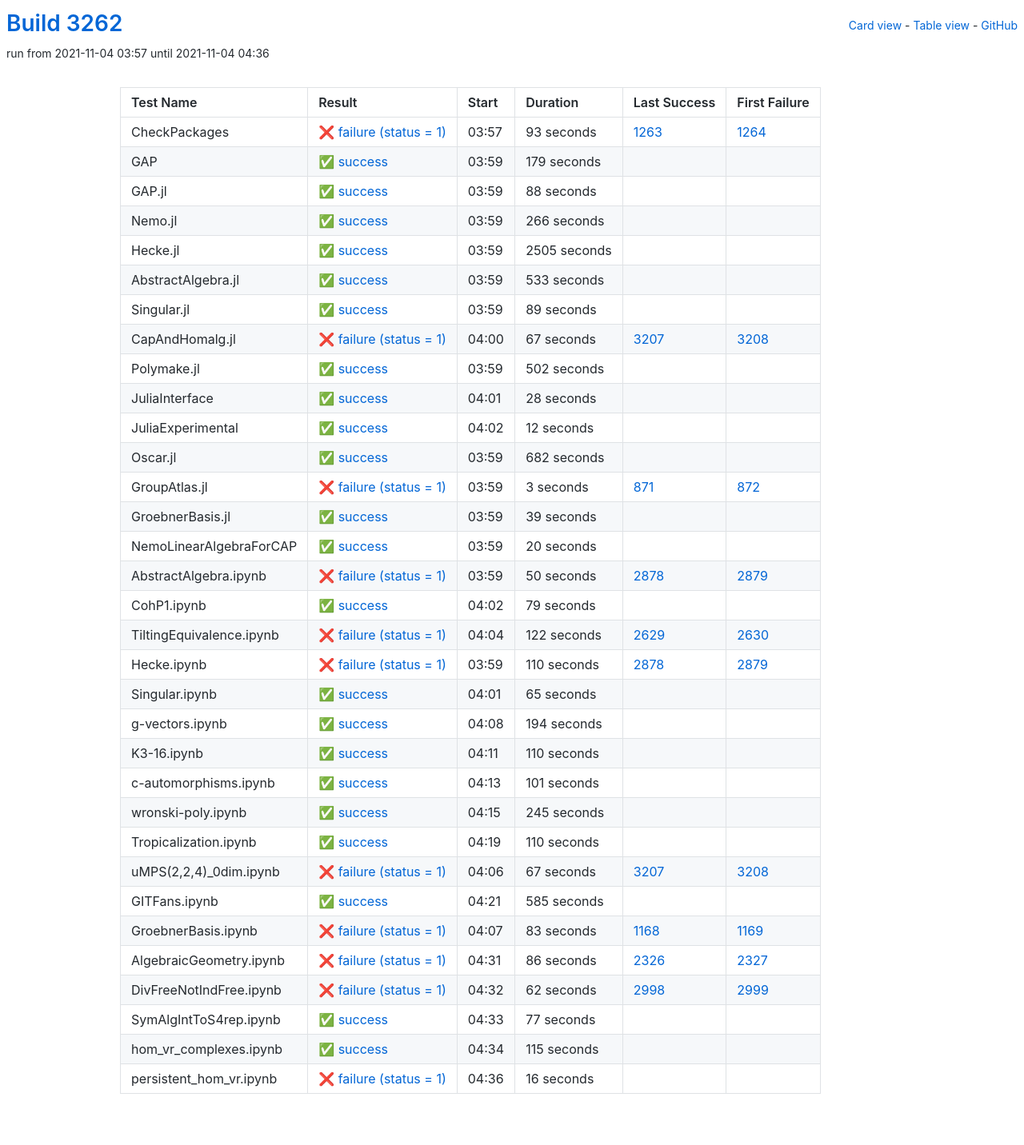
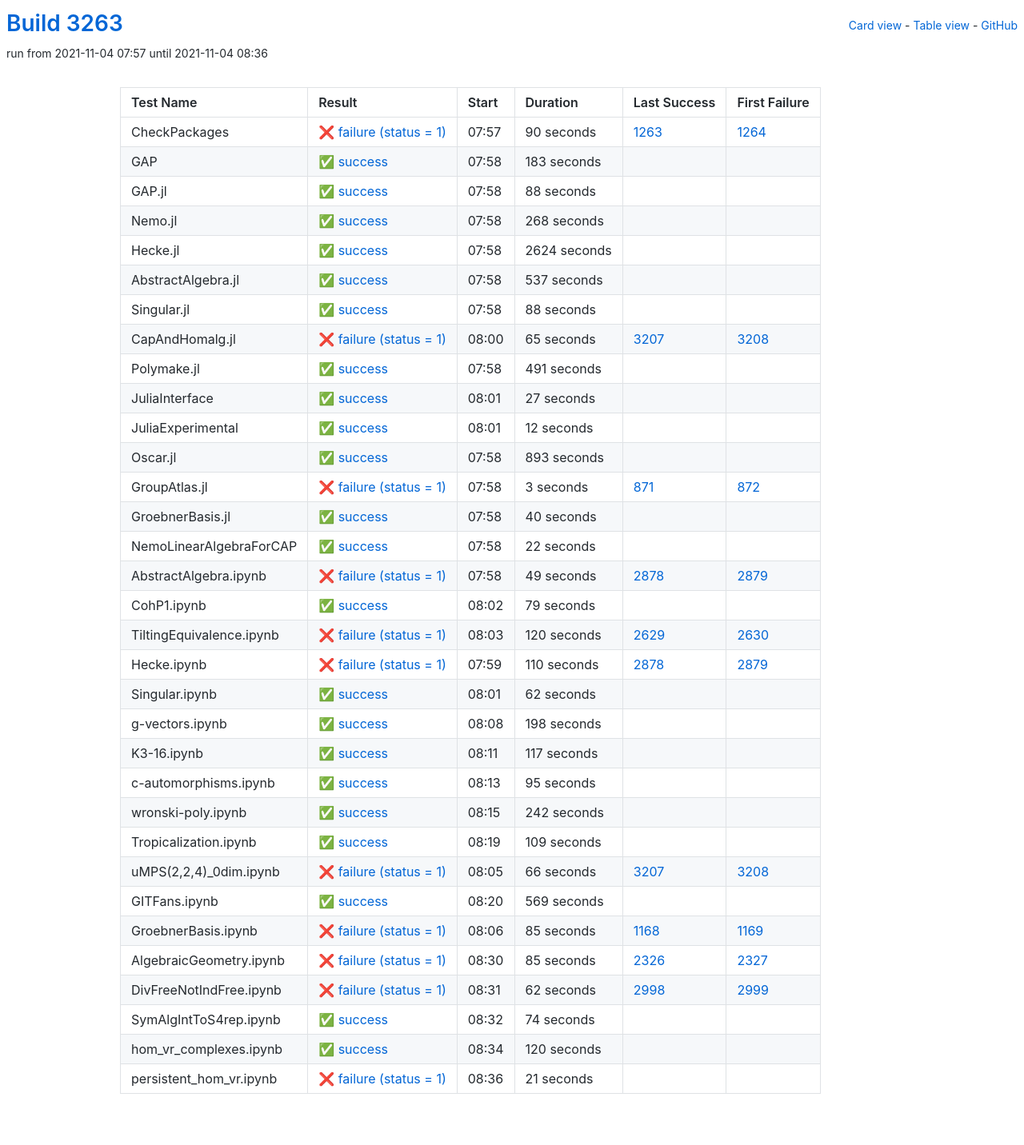
Before and after one commit to oscar-system/oscar-ci-status-stable, a Jekyll site: the page built from table.html, in a window 1280 px wide. Shown: the whole page at 80% size. Built offline with Jekyll 4.4.1, drawn with Linux system fonts in a browser that asks for light colours.

Commit message:
Build #3263

```diff
--- a/_data/ci.yml
+++ b/_data/ci.yml
@@ -1,6 +1,6 @@
 ---
-build: 3262
-build_url: https://oscarci.mathematik.uni-kl.de/job/oscar-stable/3262/
+build: 3263
+build_url: https://oscarci.mathematik.uni-kl.de/job/oscar-stable/3263/
 job: oscar-stable
 organization: oscar-system
 repo: oscar-ci-status-stable
@@ -8,32 +8,32 @@ repourl: https://github.com/oscar-system/oscar-ci-status-stable
 tests:
 - name: CheckPackages
   id: checkpackages
-  log: https://oscarci.mathematik.uni-kl.de/job/oscar-stable/3262/artifact/logs/build-3262/CheckPackages.log
-  start: 2021-11-04 03:57
+  log: https://oscarci.mathematik.uni-kl.de/job/oscar-stable/3263/artifact/logs/build-3263/CheckPackages.log
+  start: 2021-11-04 07:57
   success: false
   exitcode: 1
   status: failure
-  duration: 93
+  duration: 90
   last_success: 1263
   last_success_url: https://oscarci.mathematik.uni-kl.de/job/oscar-stable/1263/
   first_failure: 1264
   first_failure_url: https://oscarci.mathematik.uni-kl.de/job/oscar-stable/1264/
 - name: GAP
   id: gap
-  log: https://oscarci.mathematik.uni-kl.de/job/oscar-stable/3262/artifact/logs/build-3262/GAP.log
-  start: 2021-11-04 03:59
+  log: https://oscarci.mathematik.uni-kl.de/job/oscar-stable/3263/artifact/logs/build-3263/GAP.log
+  start: 2021-11-04 07:58
   success: true
   exitcode: 0
   status: success
-  duration: 179
+  duration: 183
   last_success: false
   last_success_url:
   first_failure: false
   first_failure_url:
 - name: GAP.jl
   id: gap-jl
-  log: https://oscarci.mathematik.uni-kl.de/job/oscar-stable/3262/artifact/logs/build-3262/GAP.jl.log
-  start: 2021-11-04 03:59
+  log: https://oscarci.mathematik.uni-kl.de/job/oscar-stable/3263/artifact/logs/build-3263/GAP.jl.log
+  start: 2021-11-04 07:58
   success: true
   exitcode: 0
   status: success
@@ -44,92 +44,92 @@ tests:
   first_failure_url:
 - name: Nemo.jl
   id: nemo-jl
-  log: https://oscarci.mathematik.uni-kl.de/job/oscar-stable/3262/artifact/logs/build-3262/Nemo.jl.log
-  start: 2021-11-04 03:59
+  log: https://oscarci.mathematik.uni-kl.de/job/oscar-stable/3263/artifact/logs/build-3263/Nemo.jl.log
+  start: 2021-11-04 07:58
   success: true
   exitcode: 0
   status: success
-  duration: 266
+  duration: 268
   last_success: false
   last_success_url:
   first_failure: false
   first_failure_url:
 - name: Hecke.jl
   id: hecke-jl
-  log: https://oscarci.mathematik.uni-kl.de/job/oscar-stable/3262/artifact/logs/build-3262/Hecke.jl.log
-  start: 2021-11-04 03:59
+  log: https://oscarci.mathematik.uni-kl.de/job/oscar-stable/3263/artifact/logs/build-3263/Hecke.jl.log
+  start: 2021-11-04 07:58
   success: true
   exitcode: 0
   status: success
-  duration: 2505
+  duration: 2624
   last_success: false
   last_success_url:
   first_failure: false
   first_failure_url:
 - name: AbstractAlgebra.jl
   id: abstractalgebra-jl
-  log: https://oscarci.mathematik.uni-kl.de/job/oscar-stable/3262/artifact/logs/build-3262/AbstractAlgebra.jl.log
-  start: 2021-11-04 03:59
+  log: https://oscarci.mathematik.uni-kl.de/job/oscar-stable/3263/artifact/logs/build-3263/AbstractAlgebra.jl.log
+  start: 2021-11-04 07:58
   success: true
   exitcode: 0
   status: success
-  duration: 533
+  duration: 537
   last_success: false
   last_success_url:
   first_failure: false
   first_failure_url:
 - name: Singular.jl
   id: singular-jl
-  log: https://oscarci.mathematik.uni-kl.de/job/oscar-stable/3262/artifact/logs/build-3262/Singular.jl.log
-  start: 2021-11-04 03:59
+  log: https://oscarci.mathematik.uni-kl.de/job/oscar-stable/3263/artifact/logs/build-3263/Singular.jl.log
+  start: 2021-11-04 07:58
   success: true
   exitcode: 0
   status: success
-  duration: 89
+  duration: 88
   last_success: false
   last_success_url:
   first_failure: false
   first_failure_url:
 - name: CapAndHomalg.jl
   id: capandhomalg-jl
-  log: https://oscarci.mathematik.uni-kl.de/job/oscar-stable/3262/artifact/logs/build-3262/CapAndHomalg.jl.log
-  start: 2021-11-04 04:00
+  log: https://oscarci.mathematik.uni-kl.de/job/oscar-stable/3263/artifact/logs/build-3263/CapAndHomalg.jl.log
+  start: 2021-11-04 08:00
   success: false
   exitcode: 1
   status: failure
-  duration: 67
+  duration: 65
   last_success: 3207
   last_success_url: https://oscarci.mathematik.uni-kl.de/job/oscar-stable/3207/
   first_failure: 3208
   first_failure_url: https://oscarci.mathematik.uni-kl.de/job/oscar-stable/3208/
 - name: Polymake.jl
   id: polymake-jl
-  log: https://oscarci.mathematik.uni-kl.de/job/oscar-stable/3262/artifact/logs/build-3262/Polymake.jl.log
-  start: 2021-11-04 03:59
+  log: https://oscarci.mathematik.uni-kl.de/job/oscar-stable/3263/artifact/logs/build-3263/Polymake.jl.log
+  start: 2021-11-04 07:58
   success: true
   exitcode: 0
   status: success
-  duration: 502
+  duration: 491
   last_success: false
   last_success_url:
   first_failure: false
   first_failure_url:
 - name: JuliaInterface
   id: juliainterface
-  log: https://oscarci.mathematik.uni-kl.de/job/oscar-stable/3262/artifact/logs/build-3262/JuliaInterface.log
-  start: 2021-11-04 04:01
+  log: https://oscarci.mathematik.uni-kl.de/job/oscar-stable/3263/artifact/logs/build-3263/JuliaInterface.log
+  start: 2021-11-04 08:01
   success: true
   exitcode: 0
   status: success
-  duration: 28
+  duration: 27
   last_success: false
   last_success_url:
   first_failure: false
   first_failure_url:
 - name: JuliaExperimental
   id: juliaexperimental
-  log: https://oscarci.mathematik.uni-kl.de/job/oscar-stable/3262/artifact/logs/build-3262/JuliaExperimental.log
-  start: 2021-11-04 04:02
+  log: https://oscarci.mathematik.uni-kl.de/job/oscar-stable/3263/artifact/logs/build-3263/JuliaExperimental.log
+  start: 2021-11-04 08:01
   success: true
   exitcode: 0
   status: success
@@ -140,20 +140,20 @@ tests:
   first_failure_url:
 - name: Oscar.jl
   id: oscar-jl
-  log: https://oscarci.mathematik.uni-kl.de/job/oscar-stable/3262/artifact/logs/build-3262/Oscar.jl.log
-  start: 2021-11-04 03:59
+  log: https://oscarci.mathematik.uni-kl.de/job/oscar-stable/3263/artifact/logs/build-3263/Oscar.jl.log
+  start: 2021-11-04 07:58
   success: true
   exitcode: 0
   status: success
-  duration: 682
+  duration: 893
   last_success: false
   last_success_url:
   first_failure: false
   first_failure_url:
 - name: GroupAtlas.jl
   id: groupatlas-jl
-  log: https://oscarci.mathematik.uni-kl.de/job/oscar-stable/3262/artifact/logs/build-3262/GroupAtlas.jl.log
-  start: 2021-11-04 03:59
+  log: https://oscarci.mathematik.uni-kl.de/job/oscar-stable/3263/artifact/logs/build-3263/GroupAtlas.jl.log
+  start: 2021-11-04 07:58
   success: false
   exitcode: 1
   status: failure
@@ -164,44 +164,44 @@ tests:
   first_failure_url: https://oscarci.mathematik.uni-kl.de/job/oscar-stable/872/
 - name: GroebnerBasis.jl
   id: groebnerbasis-jl
-  log: https://oscarci.mathematik.uni-kl.de/job/oscar-stable/3262/artifact/logs/build-3262/GroebnerBasis.jl.log
-  start: 2021-11-04 03:59
+  log: https://oscarci.mathematik.uni-kl.de/job/oscar-stable/3263/artifact/logs/build-3263/GroebnerBasis.jl.log
+  start: 2021-11-04 07:58
   success: true
   exitcode: 0
   status: success
-  duration: 39
+  duration: 40
   last_success: false
   last_success_url:
   first_failure: false
   first_failure_url:
 - name: NemoLinearAlgebraForCAP
   id: nemolinearalgebraforcap
-  log: https://oscarci.mathematik.uni-kl.de/job/oscar-stable/3262/artifact/logs/build-3262/NemoLinearAlgebraForCAP.log
-  start: 2021-11-04 03:59
+  log: https://oscarci.mathematik.uni-kl.de/job/oscar-stable/3263/artifact/logs/build-3263/NemoLinearAlgebraForCAP.log
+  start: 2021-11-04 07:58
   success: true
   exitcode: 0
   status: success
-  duration: 20
+  duration: 22
   last_success: false
   last_success_url:
   first_failure: false
   first_failure_url:
 - name: AbstractAlgebra.ipynb
   id: abstractalgebra-ipynb
-  log: https://oscarci.mathematik.uni-kl.de/job/oscar-stable/3262/artifact/logs/build-3262/AbstractAlgebra.ipynb.log
-  start: 2021-11-04 03:59
+  log: https://oscarci.mathematik.uni-kl.de/job/oscar-stable/3263/artifact/logs/build-3263/AbstractAlgebra.ipynb.log
+  start: 2021-11-04 07:58
   success: false
   exitcode: 1
   status: failure
-  duration: 50
+  duration: 49
   last_success: 2878
   last_success_url: https://oscarci.mathematik.uni-kl.de/job/oscar-stable/2878/
   first_failure: 2879
   first_failure_url: https://oscarci.mathematik.uni-kl.de/job/oscar-stable/2879/
 - name: CohP1.ipynb
   id: cohp1-ipynb
-  log: https://oscarci.mathematik.uni-kl.de/job/oscar-stable/3262/artifact/logs/build-3262/CohP1.ipynb.log
-  start: 2021-11-04 04:02
+  log: https://oscarci.mathematik.uni-kl.de/job/oscar-stable/3263/artifact/logs/build-3263/CohP1.ipynb.log
+  start: 2021-11-04 08:02
   success: true
   exitcode: 0
   status: success
@@ -212,20 +212,20 @@ tests:
   first_failure_url:
 - name: TiltingEquivalence.ipynb
   id: tiltingequivalence-ipynb
-  log: https://oscarci.mathematik.uni-kl.de/job/oscar-stable/3262/artifact/logs/build-3262/TiltingEquivalence.ipynb.log
-  start: 2021-11-04 04:04
+  log: https://oscarci.mathematik.uni-kl.de/job/oscar-stable/3263/artifact/logs/build-3263/TiltingEquivalence.ipynb.log
+  start: 2021-11-04 08:03
   success: false
   exitcode: 1
   status: failure
-  duration: 122
+  duration: 120
   last_success: 2629
   last_success_url: https://oscarci.mathematik.uni-kl.de/job/oscar-stable/2629/
   first_failure: 2630
   first_failure_url: https://oscarci.mathematik.uni-kl.de/job/oscar-stable/2630/
 - name: Hecke.ipynb
   id: hecke-ipynb
-  log: https://oscarci.mathematik.uni-kl.de/job/oscar-stable/3262/artifact/logs/build-3262/Hecke.ipynb.log
-  start: 2021-11-04 03:59
+  log: https://oscarci.mathematik.uni-kl.de/job/oscar-stable/3263/artifact/logs/build-3263/Hecke.ipynb.log
+  start: 2021-11-04 07:59
   success: false
   exitcode: 1
   status: failure
@@ -236,128 +236,128 @@ tests:
   first_failure_url: https://oscarci.mathematik.uni-kl.de/job/oscar-stable/2879/
 - name: Singular.ipynb
   id: singular-ipynb
-  log: https://oscarci.mathematik.uni-kl.de/job/oscar-stable/3262/artifact/logs/build-3262/Singular.ipynb.log
-  start: 2021-11-04 04:01
+  log: https://oscarci.mathematik.uni-kl.de/job/oscar-stable/3263/artifact/logs/build-3263/Singular.ipynb.log
+  start: 2021-11-04 08:01
   success: true
   exitcode: 0
   status: success
-  duration: 65
+  duration: 62
   last_success: false
   last_success_url:
   first_failure: false
   first_failure_url:
 - name: g-vectors.ipynb
   id: g-vectors-ipynb
-  log: https://oscarci.mathematik.uni-kl.de/job/oscar-stable/3262/artifact/logs/build-3262/g-vectors.ipynb.log
-  start: 2021-11-04 04:08
+  log: https://oscarci.mathematik.uni-kl.de/job/oscar-stable/3263/artifact/logs/build-3263/g-vectors.ipynb.log
+  start: 2021-11-04 08:08
   success: true
   exitcode: 0
   status: success
-  duration: 194
+  duration: 198
   last_success: false
   last_success_url:
   first_failure: false
   first_failure_url:
 - name: K3-16.ipynb
   id: k3-16-ipynb
-  log: https://oscarci.mathematik.uni-kl.de/job/oscar-stable/3262/artifact/logs/build-3262/K3-16.ipynb.log
-  start: 2021-11-04 04:11
+  log: https://oscarci.mathematik.uni-kl.de/job/oscar-stable/3263/artifact/logs/build-3263/K3-16.ipynb.log
+  start: 2021-11-04 08:11
   success: true
   exitcode: 0
   status: success
-  duration: 110
+  duration: 117
   last_success: false
   last_success_url:
   first_failure: false
   first_failure_url:
 - name: c-automorphisms.ipynb
   id: c-automorphisms-ipynb
-  log: https://oscarci.mathematik.uni-kl.de/job/oscar-stable/3262/artifact/logs/build-3262/c-automorphisms.ipynb.log
-  start: 2021-11-04 04:13
+  log: https://oscarci.mathematik.uni-kl.de/job/oscar-stable/3263/artifact/logs/build-3263/c-automorphisms.ipynb.log
+  start: 2021-11-04 08:13
   success: true
   exitcode: 0
   status: success
-  duration: 101
+  duration: 95
   last_success: false
   last_success_url:
   first_failure: false
   first_failure_url:
 - name: wronski-poly.ipynb
   id: wronski-poly-ipynb
-  log: https://oscarci.mathematik.uni-kl.de/job/oscar-stable/3262/artifact/logs/build-3262/wronski-poly.ipynb.log
-  start: 2021-11-04 04:15
+  log: https://oscarci.mathematik.uni-kl.de/job/oscar-stable/3263/artifact/logs/build-3263/wronski-poly.ipynb.log
+  start: 2021-11-04 08:15
   success: true
   exitcode: 0
   status: success
-  duration: 245
+  duration: 242
   last_success: false
   last_success_url:
   first_failure: false
   first_failure_url:
 - name: Tropicalization.ipynb
   id: tropicalization-ipynb
-  log: https://oscarci.mathematik.uni-kl.de/job/oscar-stable/3262/artifact/logs/build-3262/Tropicalization.ipynb.log
-  start: 2021-11-04 04:19
+  log: https://oscarci.mathematik.uni-kl.de/job/oscar-stable/3263/artifact/logs/build-3263/Tropicalization.ipynb.log
+  start: 2021-11-04 08:19
   success: true
   exitcode: 0
   status: success
-  duration: 110
+  duration: 109
   last_success: false
   last_success_url:
   first_failure: false
   first_failure_url:
 - name: uMPS(2,2,4)_0dim.ipynb
   id: umps-2-2-4-0dim-ipynb
-  log: https://oscarci.mathematik.uni-kl.de/job/oscar-stable/3262/artifact/logs/build-3262/uMPS-2-2-4-_0dim.ipynb.log
-  start: 2021-11-04 04:06
+  log: https://oscarci.mathematik.uni-kl.de/job/oscar-stable/3263/artifact/logs/build-3263/uMPS-2-2-4-_0dim.ipynb.log
+  start: 2021-11-04 08:05
   success: false
   exitcode: 1
   status: failure
-  duration: 67
+  duration: 66
   last_success: 3207
   last_success_url: https://oscarci.mathematik.uni-kl.de/job/oscar-stable/3207/
   first_failure: 3208
   first_failure_url: https://oscarci.mathematik.uni-kl.de/job/oscar-stable/3208/
 - name: GITFans.ipynb
   id: gitfans-ipynb
-  log: https://oscarci.mathematik.uni-kl.de/job/oscar-stable/3262/artifact/logs/build-3262/GITFans.ipynb.log
-  start: 2021-11-04 04:21
+  log: https://oscarci.mathematik.uni-kl.de/job/oscar-stable/3263/artifact/logs/build-3263/GITFans.ipynb.log
+  start: 2021-11-04 08:20
   success: true
   exitcode: 0
   status: success
-  duration: 585
+  duration: 569
   last_success: false
   last_success_url:
   first_failure: false
   first_failure_url:
 - name: GroebnerBasis.ipynb
   id: groebnerbasis-ipynb
-  log: https://oscarci.mathematik.uni-kl.de/job/oscar-stable/3262/artifact/logs/build-3262/GroebnerBasis.ipynb.log
-  start: 2021-11-04 04:07
+  log: https://oscarci.mathematik.uni-kl.de/job/oscar-stable/3263/artifact/logs/build-3263/GroebnerBasis.ipynb.log
+  start: 2021-11-04 08:06
   success: false
   exitcode: 1
   status: failure
-  duration: 83
+  duration: 85
   last_success: 1168
   last_success_url: https://oscarci.mathematik.uni-kl.de/job/oscar-stable/1168/
   first_failure: 1169
   first_failure_url: https://oscarci.mathematik.uni-kl.de/job/oscar-stable/1169/
 - name: AlgebraicGeometry.ipynb
   id: algebraicgeometry-ipynb
-  log: https://oscarci.mathematik.uni-kl.de/job/oscar-stable/3262/artifact/logs/build-3262/AlgebraicGeometry.ipynb.log
-  start: 2021-11-04 04:31
+  log: https://oscarci.mathematik.uni-kl.de/job/oscar-stable/3263/artifact/logs/build-3263/AlgebraicGeometry.ipynb.log
+  start: 2021-11-04 08:30
   success: false
   exitcode: 1
   status: failure
-  duration: 86
+  duration: 85
   last_success: 2326
   last_success_url: https://oscarci.mathematik.uni-kl.de/job/oscar-stable/2326/
   first_failure: 2327
   first_failure_url: https://oscarci.mathematik.uni-kl.de/job/oscar-stable/2327/
 - name: DivFreeNotIndFree.ipynb
   id: divfreenotindfree-ipynb
-  log: https://oscarci.mathematik.uni-kl.de/job/oscar-stable/3262/artifact/logs/build-3262/DivFreeNotIndFree.ipynb.log
-  start: 2021-11-04 04:32
+  log: https://oscarci.mathematik.uni-kl.de/job/oscar-stable/3263/artifact/logs/build-3263/DivFreeNotIndFree.ipynb.log
+  start: 2021-11-04 08:31
   success: false
   exitcode: 1
   status: failure
@@ -368,36 +368,36 @@ tests:
   first_failure_url: https://oscarci.mathematik.uni-kl.de/job/oscar-stable/2999/
 - name: SymAlgIntToS4rep.ipynb
   id: symalginttos4rep-ipynb
-  log: https://oscarci.mathematik.uni-kl.de/job/oscar-stable/3262/artifact/logs/build-3262/SymAlgIntToS4rep.ipynb.log
-  start: 2021-11-04 04:33
+  log: https://oscarci.mathematik.uni-kl.de/job/oscar-stable/3263/artifact/logs/build-3263/SymAlgIntToS4rep.ipynb.log
+  start: 2021-11-04 08:32
   success: true
   exitcode: 0
   status: success
-  duration: 77
+  duration: 74
   last_success: false
   last_success_url:
   first_failure: false
   first_failure_url:
 - name: hom_vr_complexes.ipynb
   id: hom-vr-complexes-ipynb
-  log: https://oscarci.mathematik.uni-kl.de/job/oscar-stable/3262/artifact/logs/build-3262/hom_vr_complexes.ipynb.log
-  start: 2021-11-04 04:34
+  log: https://oscarci.mathematik.uni-kl.de/job/oscar-stable/3263/artifact/logs/build-3263/hom_vr_complexes.ipynb.log
+  start: 2021-11-04 08:34
   success: true
   exitcode: 0
   status: success
-  duration: 115
+  duration: 120
   last_success: false
   last_success_url:
   first_failure: false
   first_failure_url:
 - name: persistent_hom_vr.ipynb
   id: persistent-hom-vr-ipynb
-  log: https://oscarci.mathematik.uni-kl.de/job/oscar-stable/3262/artifact/logs/build-3262/persistent_hom_vr.ipynb.log
-  start: 2021-11-04 04:36
+  log: https://oscarci.mathematik.uni-kl.de/job/oscar-stable/3263/artifact/logs/build-3263/persistent_hom_vr.ipynb.log
+  start: 2021-11-04 08:36
   success: false
   exitcode: 1
   status: failure
-  duration: 16
+  duration: 21
   last_success: false
   last_success_url:
   first_failure: false
```
Also changed, not shown: README.md.
